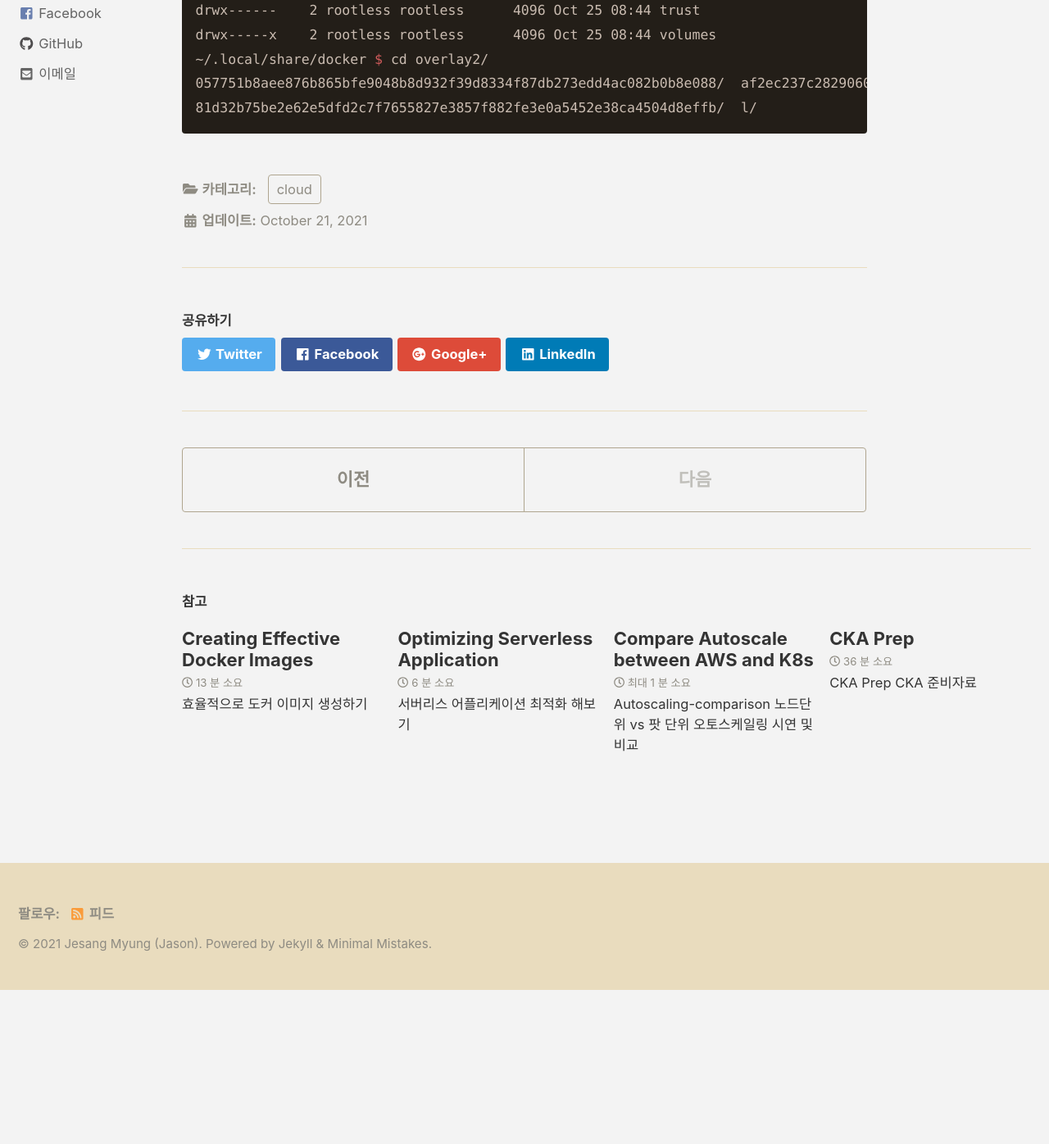
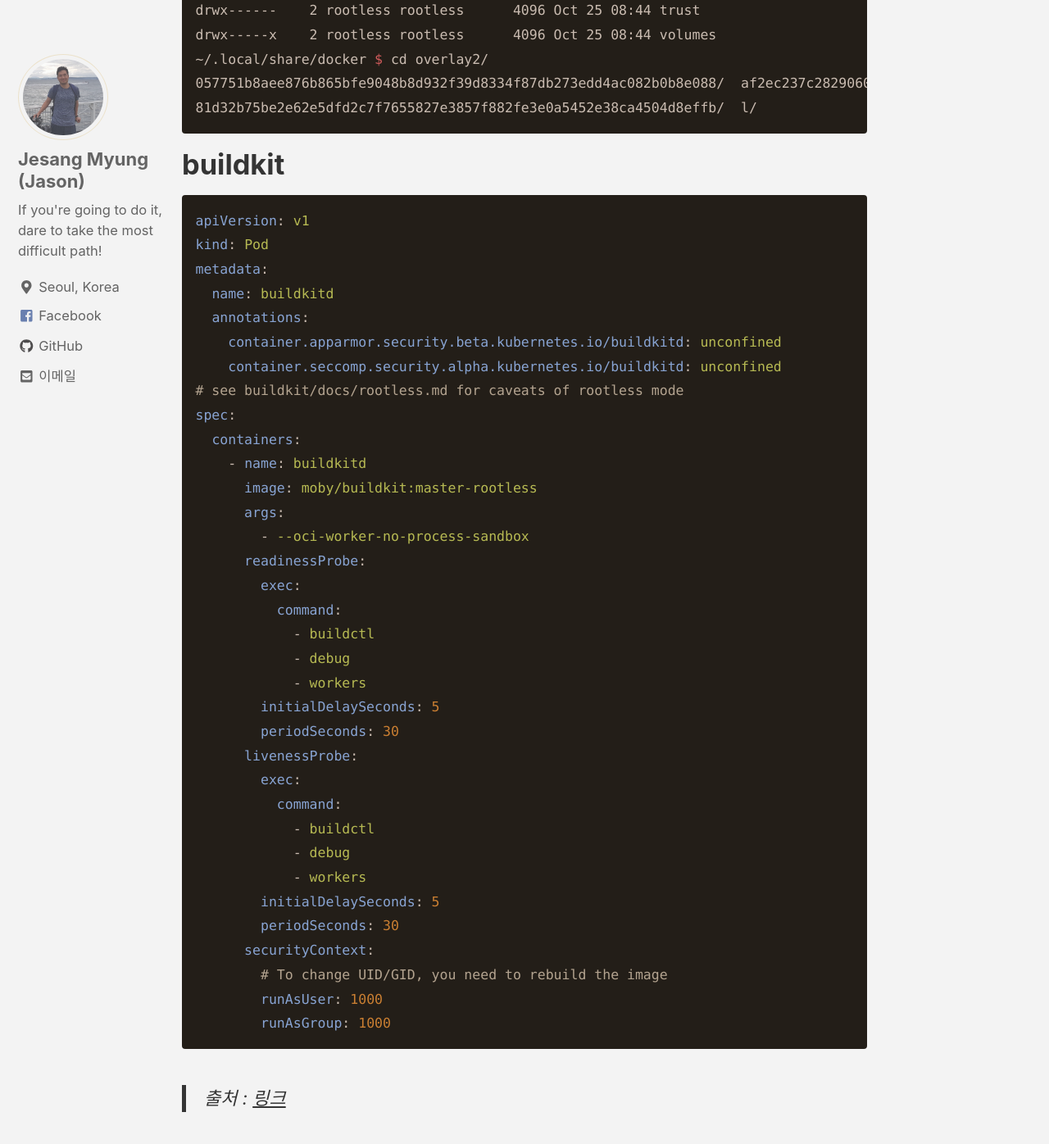
Before and after one commit to jmyung/jmyung.github.io, a Jekyll site: the page built from _posts/2021-10-20-buildah-in-container.md, in a window 1280 px wide and 1400 px high, scrolled down 4375 px. Shown: the top 1396 px of the window at 82% size. Built offline with Jekyll 4.4.1, drawn with Linux system fonts in a browser that asks for light colours; cached includes are drawn as plain includes; nearby versions of some CDN libraries; before the commit the page ends 5583 px from its top, so only the background shows below that; some of the changed text lies outside the part shown.

Commit message:
11/9 image build

````diff
--- a/_posts/2021-10-20-buildah-in-container.md
+++ b/_posts/2021-10-20-buildah-in-container.md
@@ -157,3 +157,52 @@ drwx-----x    2 rootless rootless      4096 Oct 25 08:44 volumes
 057751b8aee876b865bfe9048b8d932f39d8334f87db273edd4ac082b0b8e088/  af2ec237c2829060f395338f9176c0b7794f5b9aa907267bbb0fd6237caed
 81d32b75be2e62e5dfd2c7f7655827e3857f882fe3e0a5452e38ca4504d8effb/  l/
 ```
+
+
+# buildkit
+
+```yaml
+apiVersion: v1
+kind: Pod
+metadata:
+  name: buildkitd
+  annotations:
+    container.apparmor.security.beta.kubernetes.io/buildkitd: unconfined
+    container.seccomp.security.alpha.kubernetes.io/buildkitd: unconfined
+# see buildkit/docs/rootless.md for caveats of rootless mode
+spec:
+  containers:
+    - name: buildkitd
+      image: moby/buildkit:master-rootless
+      args:
+        - --oci-worker-no-process-sandbox
+      readinessProbe:
+        exec:
+          command:
+            - buildctl
+            - debug
+            - workers
+        initialDelaySeconds: 5
+        periodSeconds: 30
+      livenessProbe:
+        exec:
+          command:
+            - buildctl
+            - debug
+            - workers
+        initialDelaySeconds: 5
+        periodSeconds: 30
+      securityContext:
+        # To change UID/GID, you need to rebuild the image
+        runAsUser: 1000
+        runAsGroup: 1000
+```
+
+> 출처 : [링크](https://github.com/moby/buildkit/blob/master/examples/kubernetes/pod.rootless.yaml)
+
+데몬 프로세스가 하나 떠 있음
+
+```sh
+PID   USER     TIME  COMMAND
+    1 root      0:03 buildkitd
+```
````
